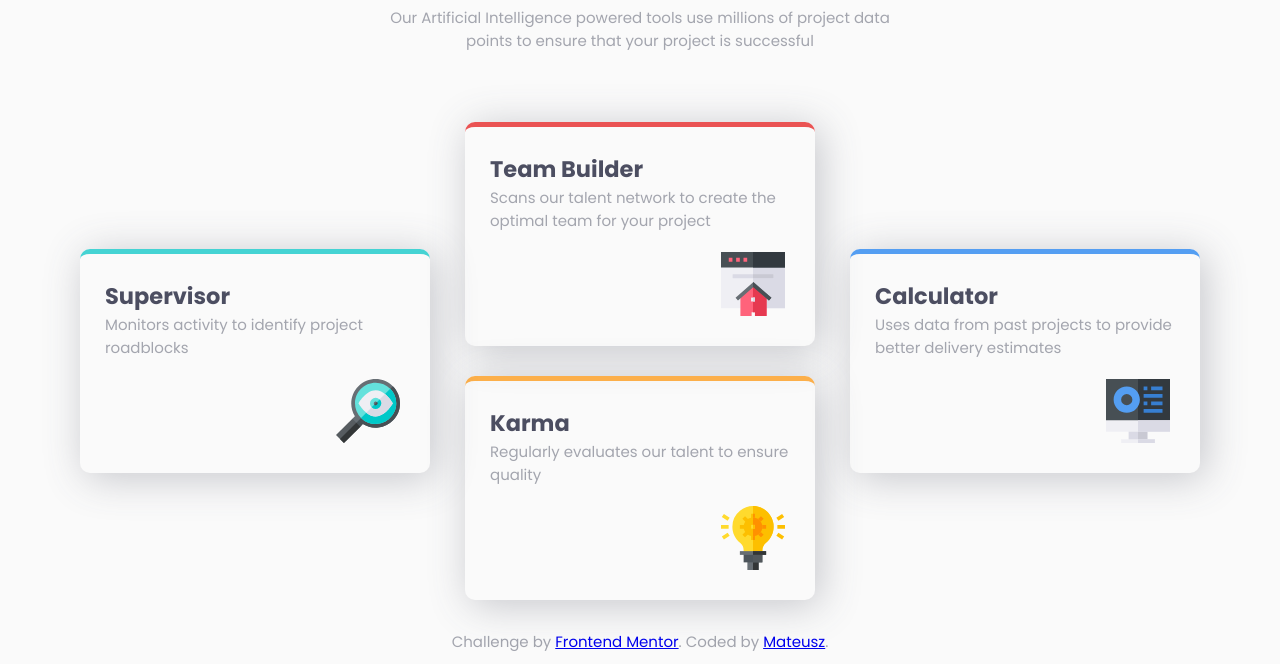
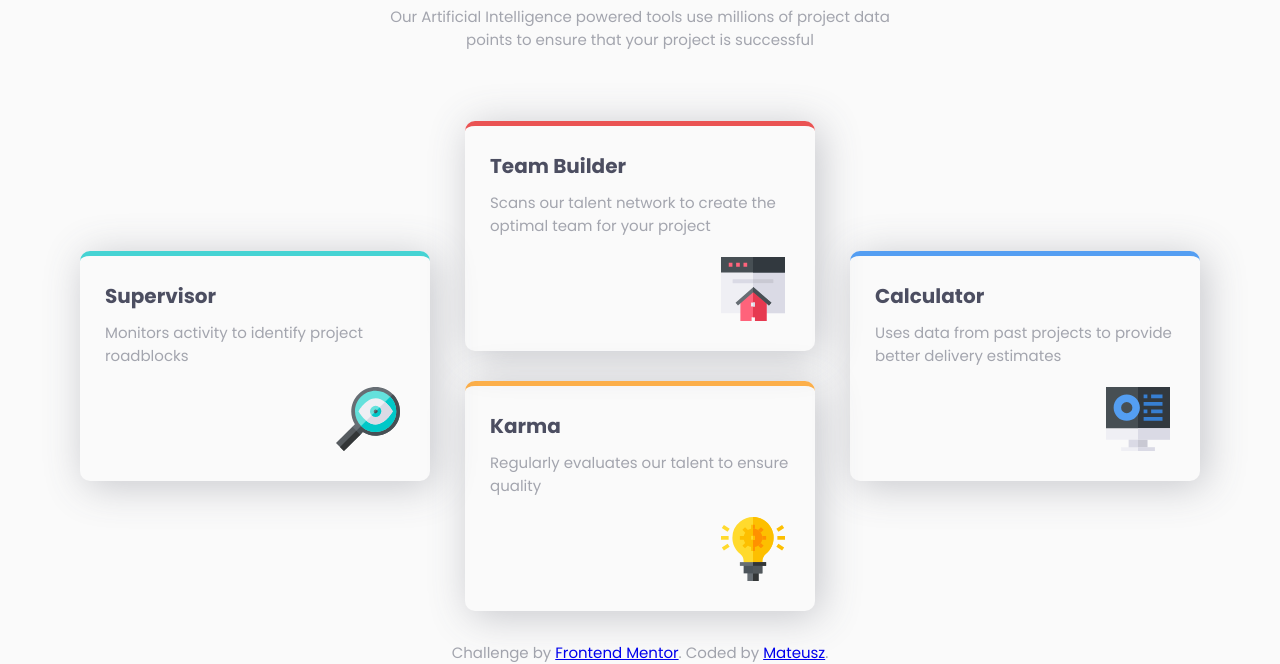
Before and after one commit to matsta92/four-card-feature-section, a plain HTML site: page index.html in a window 1280 px wide. Shown: the part 176-840 px from the top of the page. Drawn offline with Linux system fonts and the light colour scheme.

Commit message:
correct font size h2

```diff
--- a/sass/style.sass
+++ b/sass/style.sass
@@ -22,6 +22,9 @@ h1, h2
     color: $very-dark-blue
     font-weight: 700
 
+h2
+    font-size: 2rem
+
 .light-weight
     font-weight: 200
 
@@ -34,7 +37,7 @@ h1, h2
     font-size: 2.4rem
 
 .four-card__text
-    margin: 20px 0
+    margin: 30px 0
     text-align: center
 
 .cards__card
@@ -44,6 +47,9 @@ h1, h2
     box-shadow: 5px 5px 40px hsla(234, 12%, 34%, .3)
     border-radius: 10px
     border-top: solid 5px
+
+.cards__text
+    margin-top: 10px
 
 .cards__img-container
     height: 64px
```
Also changed, not shown: css/style.css, 1 other file.
